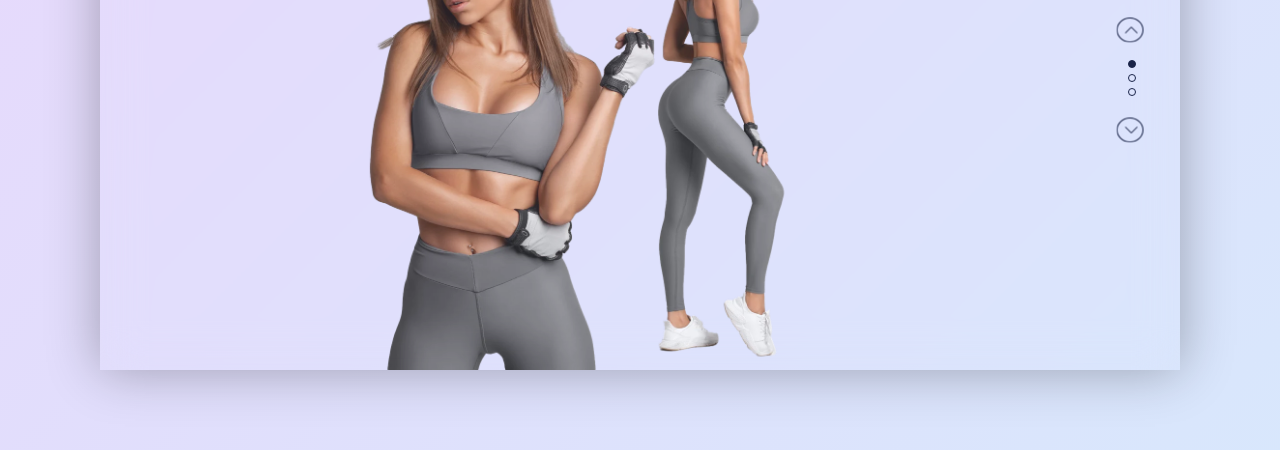
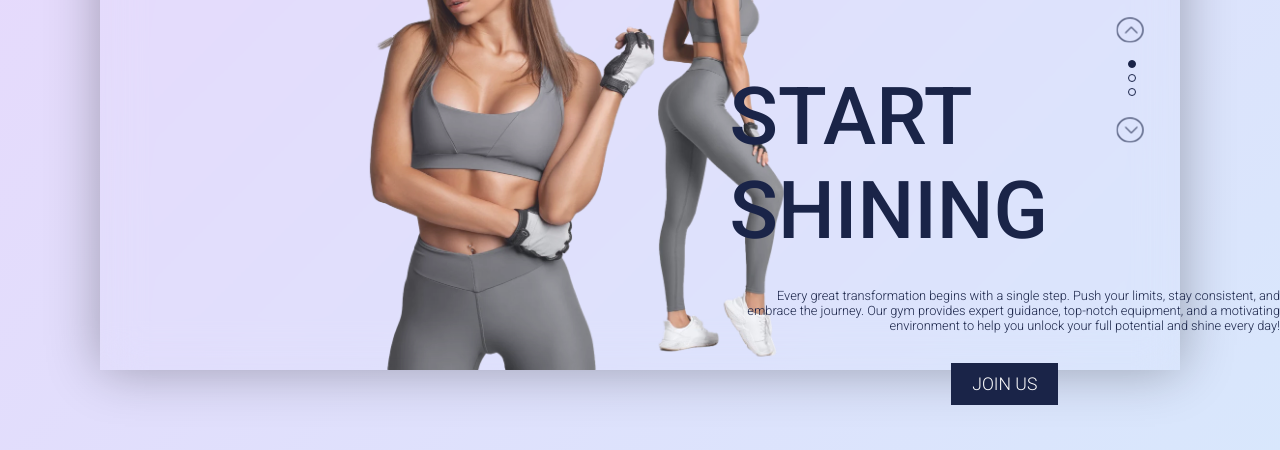
Before and after one commit to Ravi-Ranjan-Sharma-droid/UI-clone-basic-foundation, a plain HTML site: page GYM-Website/index.html in a window 1280 px wide. Shown: the part 330-780 px from the top of the page. Drawn offline with nearby package versions, Linux system fonts and the light colour scheme.

Commit message:
added banner

```diff
--- a/GYM-Website/css/main.css
+++ b/GYM-Website/css/main.css
@@ -273,3 +273,50 @@ header .logo {
 .swiper .swiper-pagination .swiper-pagination-bullet-active{
   background: var(--primary);
 }
+
+/* content */
+
+.banner .content {
+  position: absolute;
+  z-index: 100;
+  max-width: 600px;
+  left: 57%;
+  top: 50%;
+  transform: translateY(-50%,) scale(1);
+  display: flex;
+  flex-direction: column;
+  justify-content: center;
+  align-items: center;
+  gap: 30px;
+  transition: 0.5s;
+}
+
+.banner .content.active{
+  transform: translateY(-50%,) scale(0);
+}
+
+.banner .content h2 {
+  font-size: 5em;
+  color: var(--primary);
+  text-transform: uppercase;
+  font-weight: 500;
+}
+
+.banner .content p {
+  text-align: end;
+  color: var(--primary);
+  font-size: 0.8em;
+  font-weight: 300;
+}
+
+.banner .content a {
+  text-decoration: none;
+  text-transform: uppercase;
+  font-weight: 300;
+  font-size: 1.1em;
+  color: #ffffff;
+  background: var(--primary);
+  padding: 10px 20px;
+  border: 1px solid var(--primary);
+  transition: 0.3s;
+}
--- a/GYM-Website/index.html
+++ b/GYM-Website/index.html
@@ -54,6 +54,14 @@
                 <div class="swiper-button-next"></div>
             </div>
         </div>
+            <!-- content -->
+            <div class="content">
+                <h2>Start shining</h2>
+                <p>Every great transformation begins with a single step. Push your limits, stay consistent, and embrace the journey. Our
+                gym provides expert guidance, top-notch equipment, and a motivating environment to help you unlock your full potential
+                and shine every day!</p>
+                <a href="#">Join Us</a>
+            </div>
     </div>
 
     <script type="module" src="https://unpkg.com/ionicons@7.1.0/dist/ionicons/ionicons.esm.js"></script>
```
